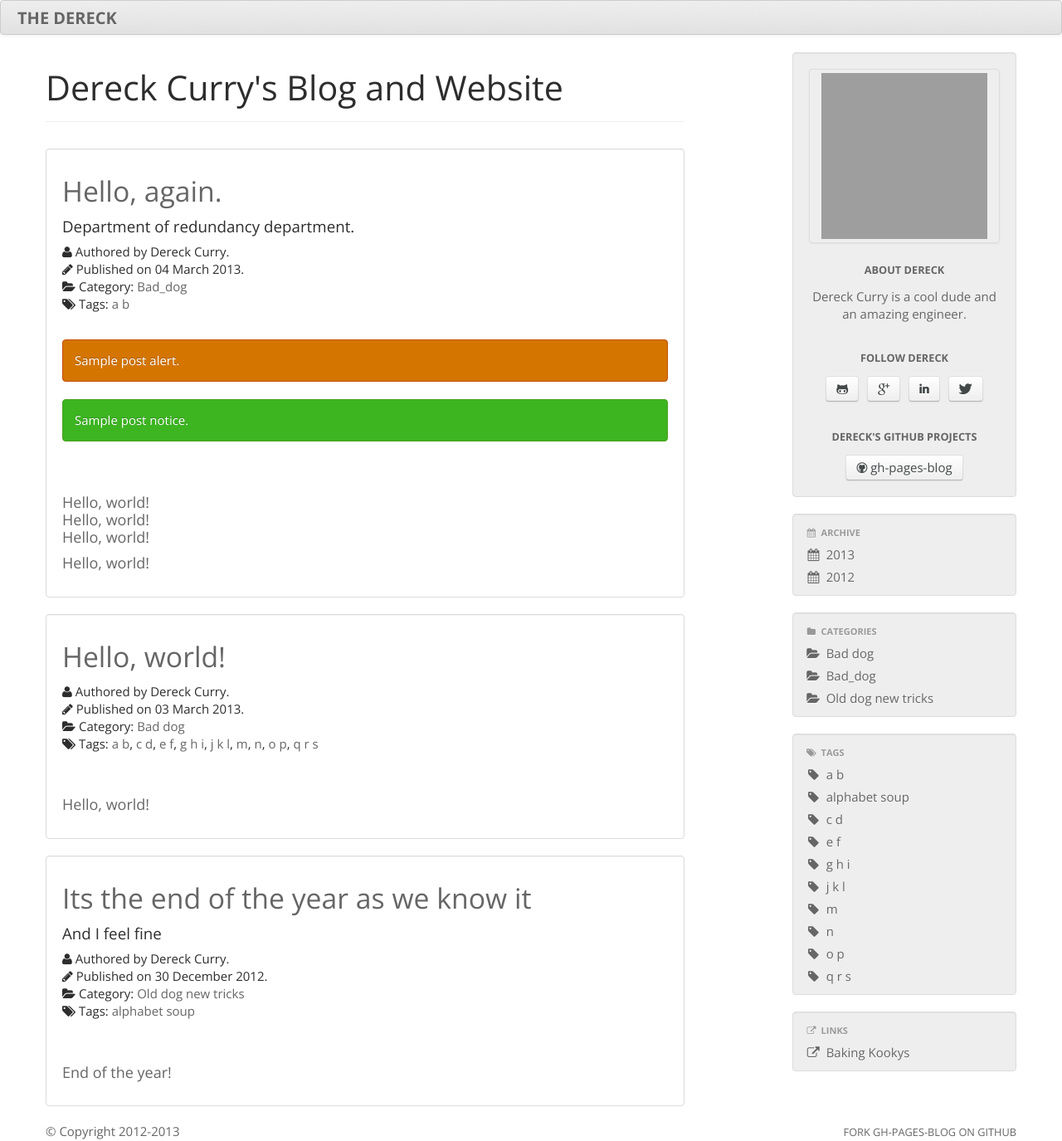
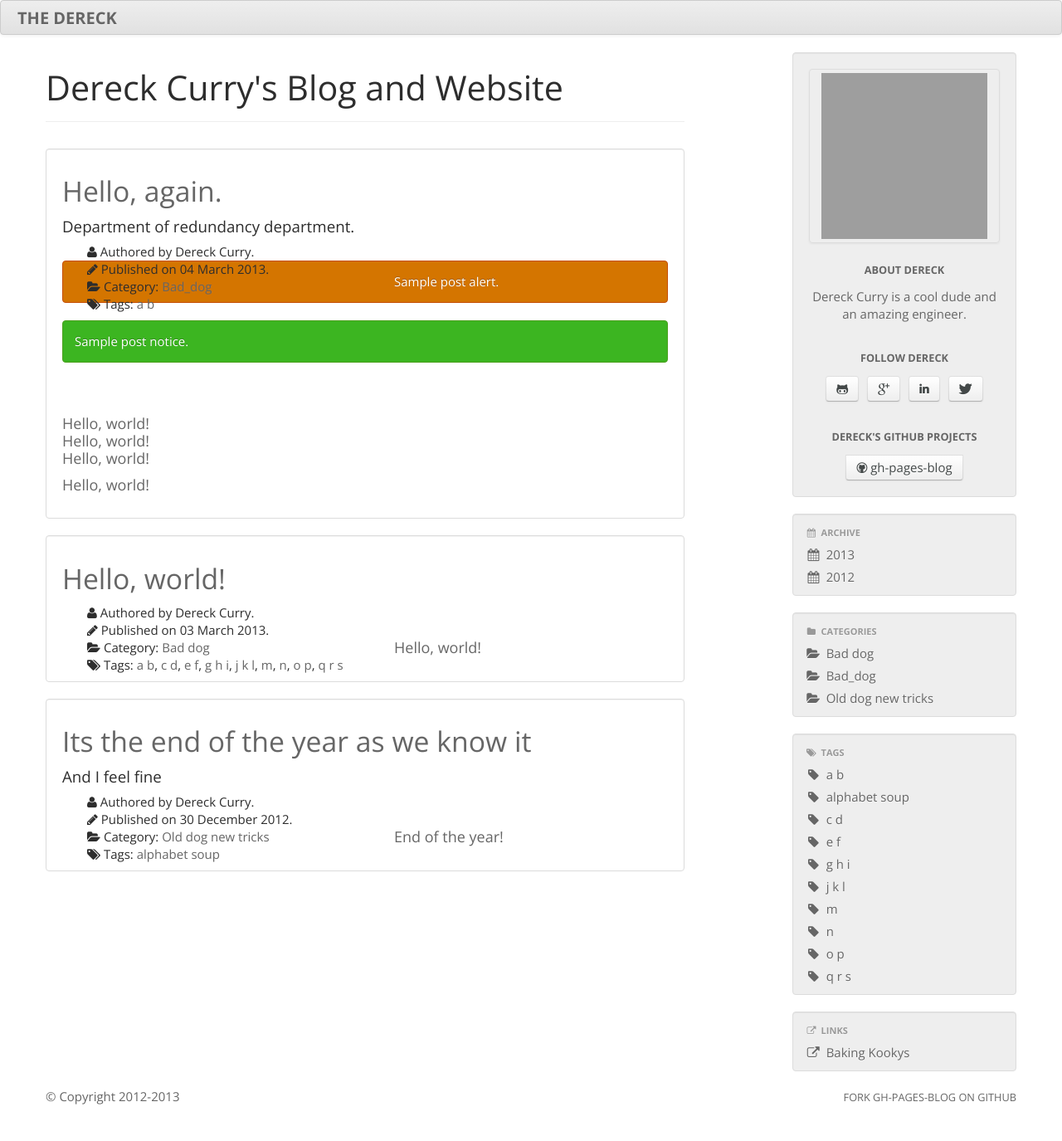
Before and after one commit to thedereck/thedereck.github.com, a Jekyll site: the page built from index.html, in a window 1280 px wide. Shown: the whole page at 83% size. Built offline with Jekyll 4.4.1, drawn with Linux system fonts in a browser that asks for light colours; after the commit the page ends 1333 px from its top, so only the background shows below that; grey boxes are pictures that could not be loaded.

Commit message:
Trying some additional layout stuff

```diff
--- a/index.html
+++ b/index.html
@@ -15,6 +15,7 @@ exclude: true
 				{% endif %}
 
 				<h5>
+						<div class="span4">
 						{% if site.font_awesome.enabled %}
 							<i class="icon-user"></i>
 						{% endif %}
@@ -31,7 +32,9 @@ exclude: true
 						{% endif %}
 						Published on {{ p.date | date_to_long_string }}.
 						<br>
+					</div>
 
+					<div class = "span4">
 					{% if p.category.size > 0 %}
 						{% if site.font_awesome.enabled %}
 						<i class="icon-folder-open"></i>
@@ -79,6 +82,7 @@ exclude: true
 						{% endfor %}
 						<br>
 					{% endif %}
+					</div>
 				</h5>
 
 				{% if p.alert or p.notice %}
```
Lines whose indentation alone changed are shown as unchanged.
